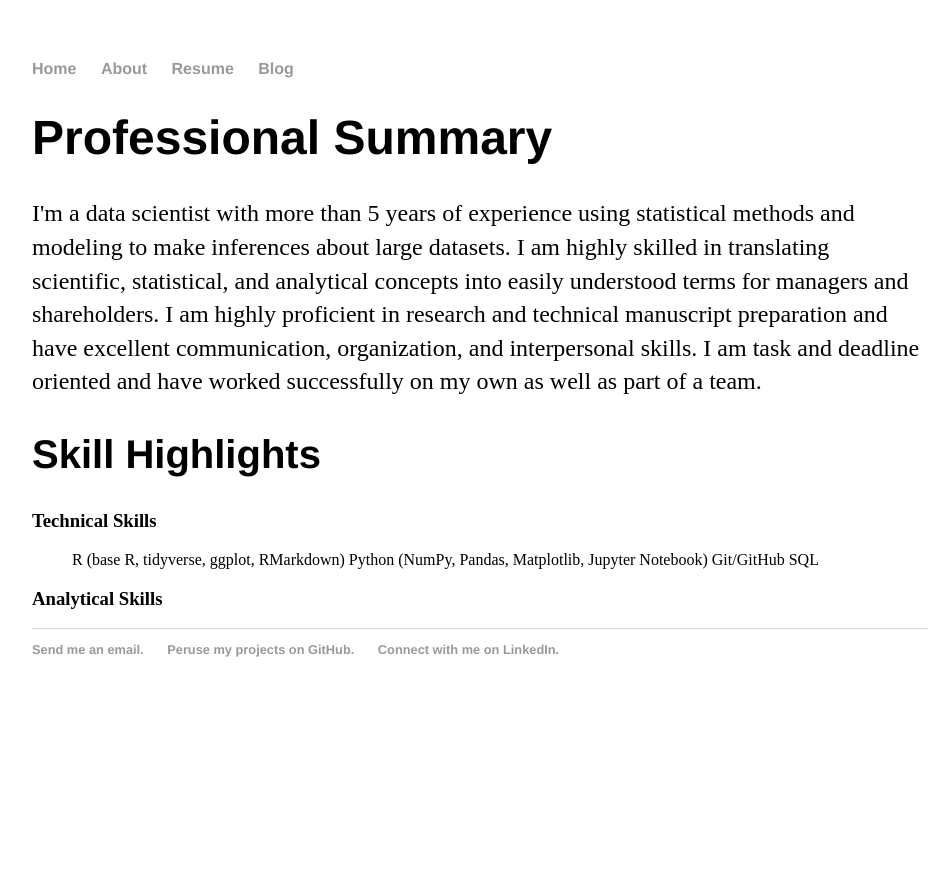
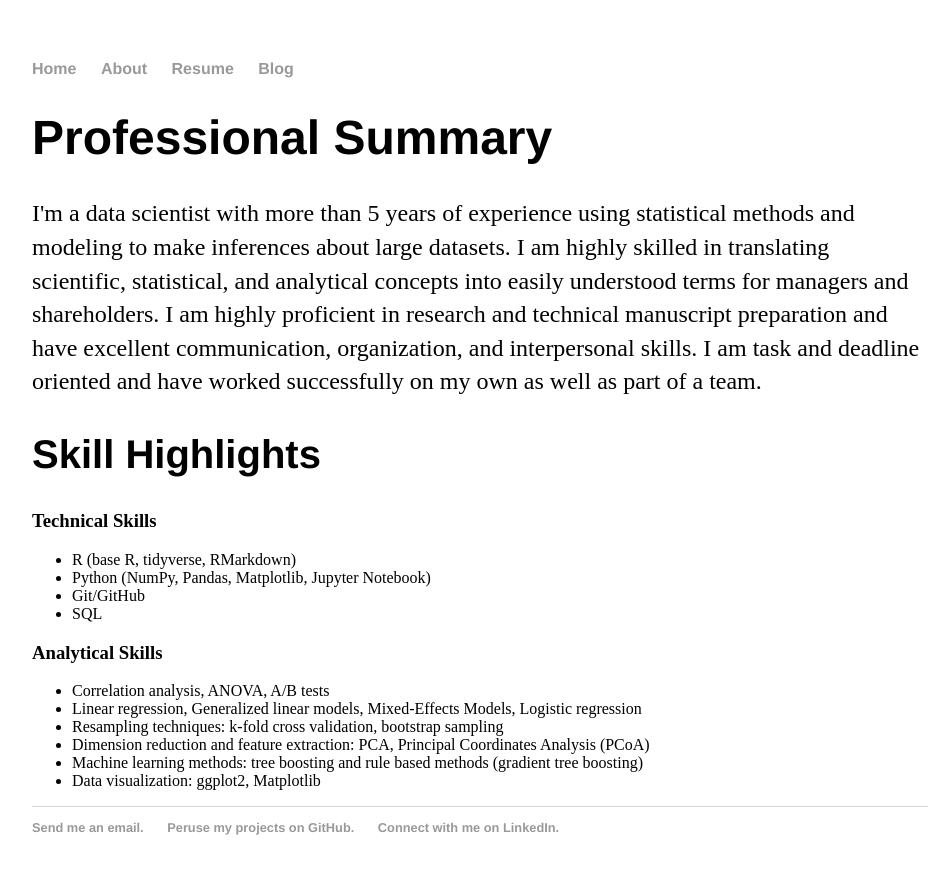
Before and after one commit to eherdter/eherdter.github.io, a Jekyll site: the page built from cv/index.html, in a window 1280 px wide. Shown: the top 874 px of the page, without its empty margins (160-1110 px from the left). Built offline with Jekyll 4.4.1, drawn with Linux system fonts in a browser that asks for light colours.

Commit message:
feat: Add technical and analytical skills to resume

```diff
--- a/cv/index.html
+++ b/cv/index.html
@@ -11,11 +11,21 @@ title: E.Herdter
 		I am task and deadline oriented and have worked successfully on my own as well as part of a team. </p>
 	<h2>Skill Highlights</h2>
 	<h3>Technical Skills</h3>
-	<ul> R (base R, tidyverse, ggplot, RMarkdown)
-		Python (NumPy, Pandas, Matplotlib, Jupyter Notebook)
-		Git/GitHub
-		SQL</ul>
+	<ul>
+		<li> R (base R, tidyverse, RMarkdown)</li>
+		<li> Python (NumPy, Pandas, Matplotlib, Jupyter Notebook)</li>
+		<li> Git/GitHub </li>
+		<li> SQL </li>
+		</ul>
 	<h3>Analytical Skills </h3>
+	<ul>
+		<li> Correlation analysis, ANOVA, A/B tests </li>
+		<li> Linear regression, Generalized linear models, Mixed-Effects Models, Logistic regression </li>
+		<li> Resampling techniques: k-fold cross validation, bootstrap sampling </li>
+		<li> Dimension reduction and feature extraction: PCA, Principal Coordinates Analysis (PCoA) </li>
+		<li> Machine learning methods: tree boosting and rule based methods (gradient tree boosting) </li>
+		<li> Data visualization: ggplot2, Matplotlib</li>
+	</ul>
 
 
 
```
